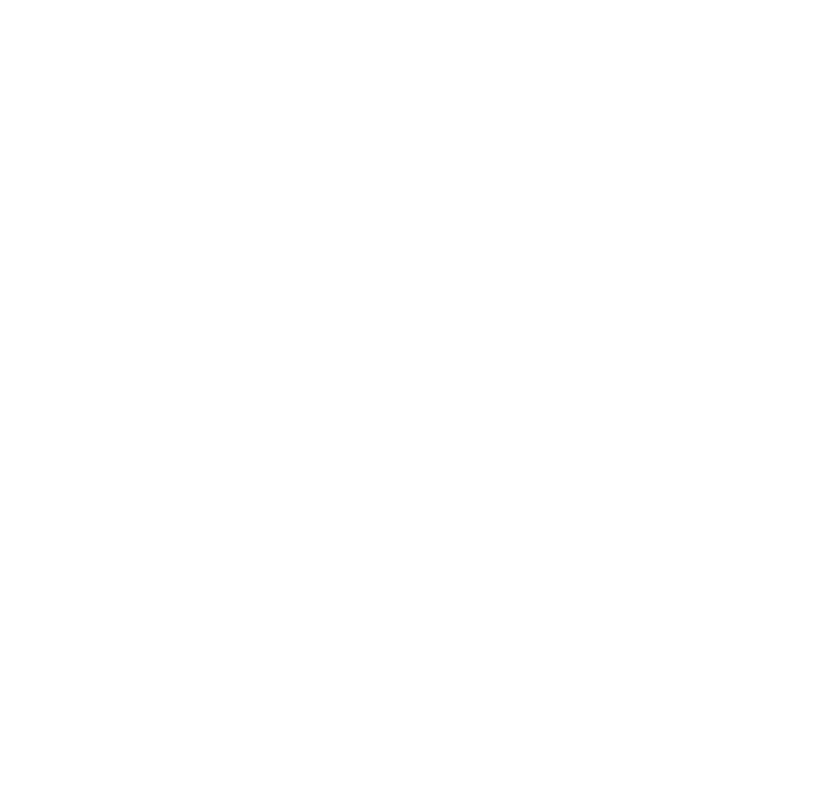
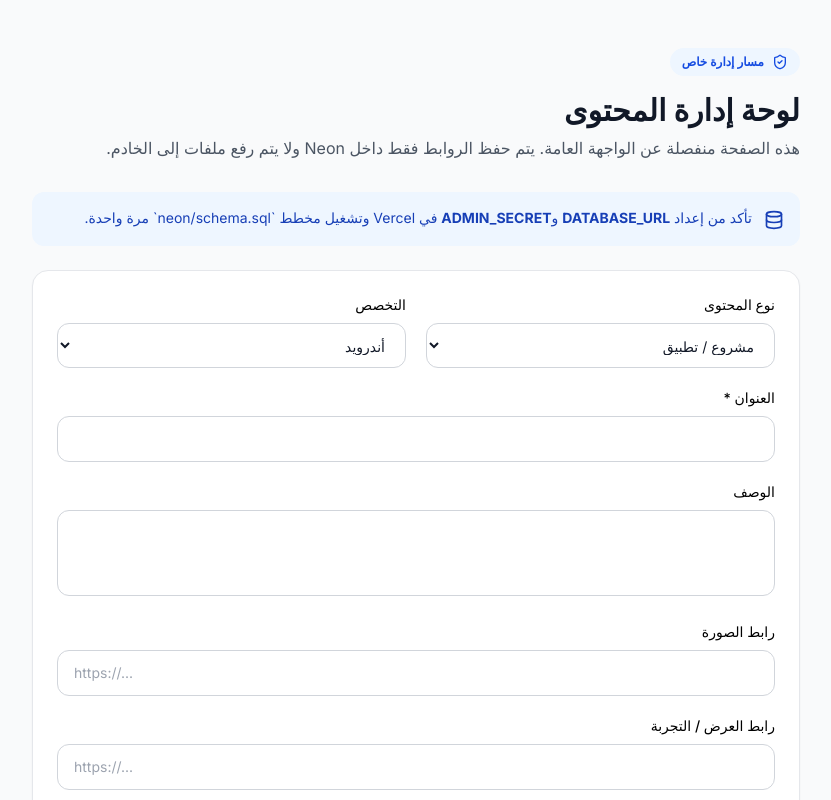
Before and after one commit to fszazo5-design/zazo.me.os, a React (Vite) app: page /admin in a window 1280 px wide. Before the commit this address had no page. Shown: the top 800 px of the page, without its empty margins (224-1055 px from the left). Built offline with nearby package versions, Linux system fonts and the light colour scheme.

Commit message:
Expose admin dashboard at clear admin route

```diff
--- a/src/App.jsx
+++ b/src/App.jsx
@@ -9,6 +9,7 @@ import AdminDashboard from './pages/AdminDashboard'
 
 function App() {
   return <ThemeProvider><BrowserRouter><Routes>
+    <Route path="/admin" element={<AdminDashboard />} />
     <Route path="/control-panel" element={<AdminDashboard />} />
     <Route element={<Layout />}>
       <Route path="/" element={<Home />} />
```
Also changed, not shown: 1 other file (tests, documents, lock files or other folders).
